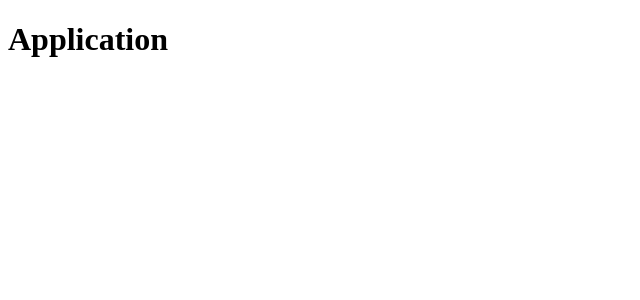
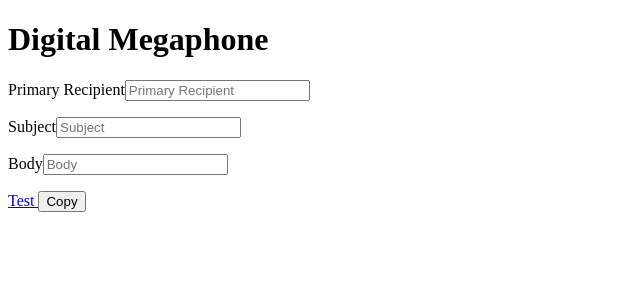
Before and after one commit to ChrisPenner/digital-megaphone, a React (Vite) app in the folder web/: page / in a window 1280 px wide. Shown: the top 300 px of the page, without its empty margins (0-640 px from the left). Built offline with nearby package versions, Linux system fonts and the light colour scheme.

Commit message:
Working idea

```diff
--- a/web/src/index.html
+++ b/web/src/index.html
@@ -4,6 +4,7 @@
     <meta charset="utf-8" />
     <meta name="viewport" content="width=device-width, initial-scale=1" />
     <title>Megaphone</title>
+    <link rel="stylesheet" href="./style.scss" />
   </head>
   <body>
     <noscript>You need to enable Javascript to run this application.</noscript>
--- a/web/src/index.tsx
+++ b/web/src/index.tsx
@@ -1,8 +1,82 @@
-import React from 'react';
+import React, { useState } from 'react';
 import { render } from 'react-dom';
+import { CopyToClipboard } from 'react-copy-to-clipboard';
 
-const Application: React.SFC<{}> = () => (
-  <h1>Application</h1>
+const SimpleInput: React.SFC<{
+  name: string;
+  id: string;
+  setter: (s: string) => void;
+}> = ({ name, id, setter }) => (
+  <label>
+    {name}
+    <input
+      type="text"
+      name={id}
+      id={id}
+      placeholder={name}
+      onChange={(e) => setter(e.target.value)}
+    />
+  </label>
 );
 
+interface LinkParts {
+  recipient: string;
+  subject: string;
+  body: string;
+  /* bcc: string; */
+}
+
+const buildLink: (parts: LinkParts) => string = ({
+  recipient,
+  body,
+  subject,
+  /* bcc, */
+}) =>
+  `mailto:${recipient}?subject=${encodeURIComponent(
+    subject || ''
+  )}&body=${encodeURIComponent(body || '')}`;
+
+const EmailLink: React.SFC<LinkParts> = (linkParts) => {
+  const link = buildLink(linkParts);
+  return (
+    <div>
+      <a href={link}> Test </a>
+      <CopyToClipboard
+        text={link}
+        onCopy={() => alert('Copied link to your clipboard')}
+      >
+        <button>Copy</button>
+      </CopyToClipboard>
+    </div>
+  );
+};
+
+const Application: React.SFC<{}> = () => {
+  const [recipient, setRecipient] = useState('');
+  const [subject, setSubject] = useState('');
+  const [body, setBody] = useState('');
+  /* const [bcc, setBCC] = useState(''); */
+  return (
+    <div>
+      <h1>Digital Megaphone</h1>
+      <form>
+        <SimpleInput
+          name="Primary Recipient"
+          id="recipient"
+          setter={setRecipient}
+        />
+        <SimpleInput name="Subject" id="subject" setter={setSubject} />
+        {/* <SimpleInput name="BCC" id="bcc" setter={setBCC} /> */}
+        <SimpleInput name="Body" id="body" setter={setBody} />
+        <EmailLink
+          recipient={recipient}
+          subject={subject}
+          body={body}
+          // bcc={bcc}
+        />
+      </form>
+    </div>
+  );
+};
+
 render(<Application />, document.getElementById('root'));
--- /dev/null
+++ b/web/src/style.scss
@@ -0,0 +1,7 @@
+form {
+  display: flex;
+  flex-flow: column nowrap;
+  & > * {
+    margin-bottom: 1em;
+  }
+}
```
Also changed, not shown: web/package.json (+6 -1 lines), 1 other file (tests, documents, lock files or other folders).
